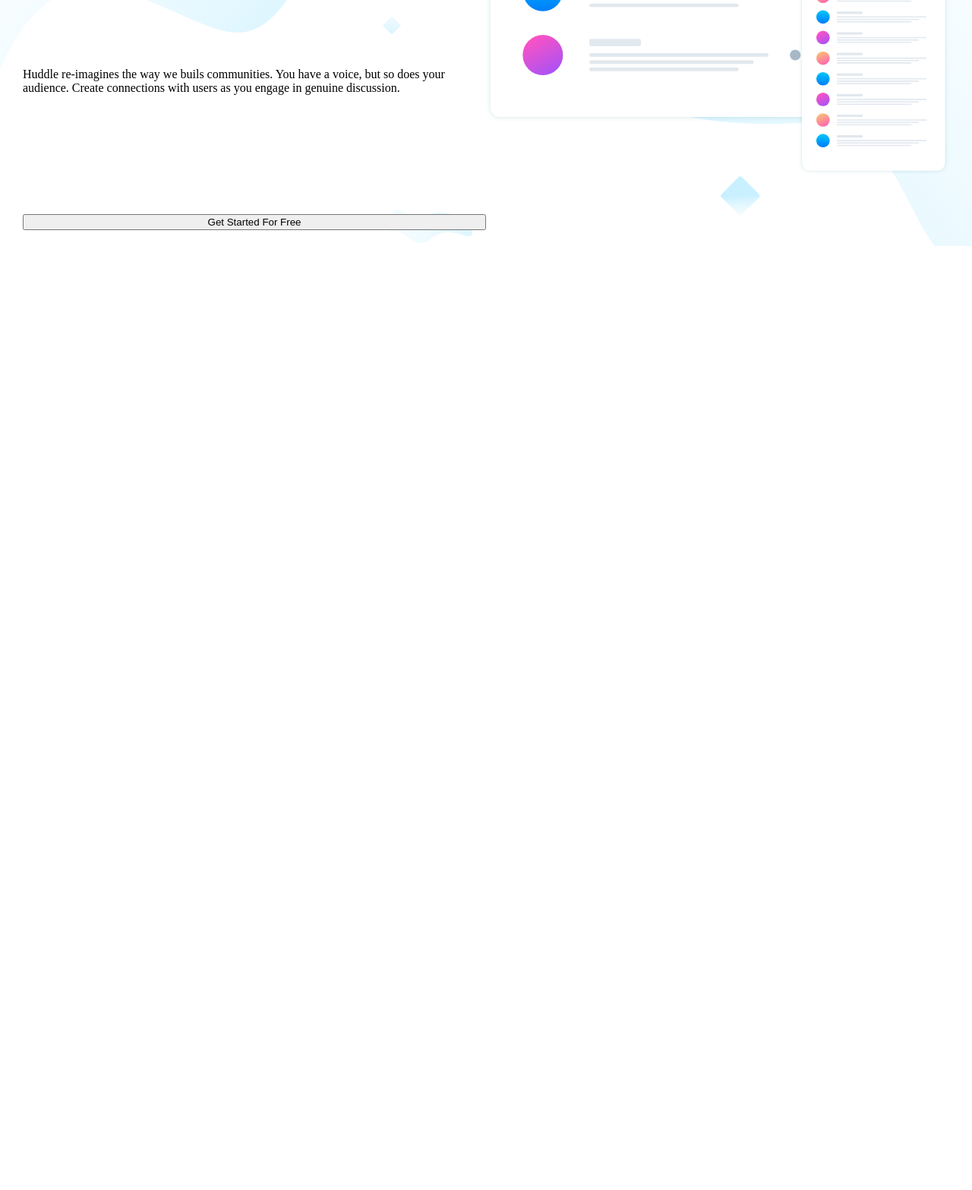
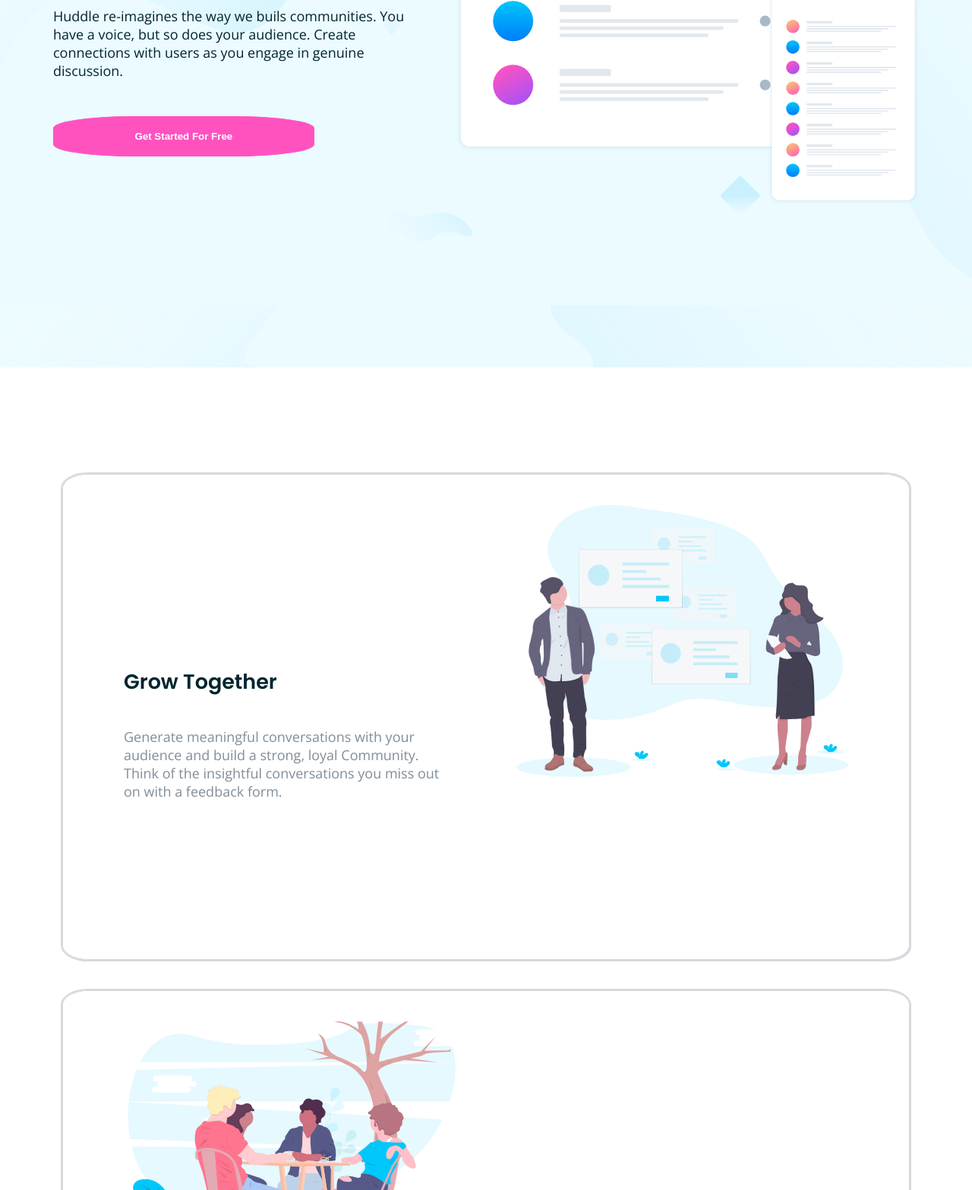
Before and after one commit to ecoderP/Responsive-Landing-Page-Task-Zuri-Team, a plain HTML site: page index.html in a window 1280 px wide. Shown: the part 316-1883 px from the top of the page at 76% size. Before the commit the page ends 800 px from the top, so only its background shows below. Drawn offline with nearby package versions, Linux system fonts and the light colour scheme.

Commit message:
More commit

```diff
--- a/index.html
+++ b/index.html
@@ -5,6 +5,7 @@
     <meta http-equiv="X-UA-Compatible" content="IE=edge">
     <meta name="viewport" content="width=device-width, initial-scale=1.0">
     <title>Huddle Landing Page</title>
+    <link href="https://fonts.googleapis.com/css2?family=Open+Sans:ital,wght@0,400;0,700;1,400;1,700&family=Poppins:wght@600&display=swap" rel="stylesheet">
     <link rel="shortcut icon" href="img/favicon-32x32.png" type="image/x-icon">
     <link rel="stylesheet" href="style.css">
 </head>
@@ -14,9 +15,9 @@
             <nav class="logo">
                 <img src="img/logo.svg" alt="Huddle Logo">
             </nav>
-            <button id="try-free-btn">Try It Free</button>
+            <button href="#" class="try-free-btn">Try It Free</button>
         </nav>
-        <section class="section hero-section">
+        <section class="hero-section">
             <div class="hero-box hero-left-box">
                 <h1>Build The Community Your Fans Will Love</h1>
                 <p>Huddle re-imagines the way we buils communities. You have a voice, but so does your audience.
@@ -30,10 +31,51 @@
         </section>
     </header>
     <main>
+        <section class="section grow-together">
+            <div class="left-box">
+                <h2>Grow Together</h2>
+                <p>Generate meaningful conversations with your audience and build a strong, loyal Community.
+                    Think of the insightful conversations you miss out on with a feedback form.
+                </p>
+            </div>
+            <div class="right-box">
+                <img src="img/illustration-grow-together.svg" alt="Grow together illustration">
+            </div>
+        </section>
+        <section class="section flowing-conversations">
+            <div class="left-box">
+                <img src="img/illustration-flowing-conversation.svg" alt="flowing conversation illustration">
+            </div>
+            <div class="right-box">
+                <h2>Flowing Conversations</h2>
+                <p>You wouldn't paginate a conversation in real life, so why do it online? Our threads have just-in-time loading for a more natural flow.</p>
+            </div>
+        </section>
+        <section class="section your-users">
+            <div class="left-box">
+                <h2>Your Users</h2>
+                <p>It takes no time at all to integrate Huddle with your app's authentication solution.
+                    This means, once signed in to your app, your users can start chatting immediately.
+                </p>
+            </div>
+            <div class="right-box">
+                <img src="img/illustration-your-users.svg" alt="">
+            </div>
+        </section>
 
     </main>
     <footer>
-
+        <div>
+            <h3>Ready To Build Your Community?</h3>
+            <button>Get Started For Free</button>
+        </div>
+        <div>
+            <div></div>
+            <div></div>
+            <div></div>
+            <div></div>
+        </div>
+        <p>&copy copyright 2018 Huddle. All rights reserved.</p>
     </footer>
 </body>
 </html>
--- a/style.css
+++ b/style.css
@@ -10,11 +10,24 @@ body {
     width: 100%;
     margin: 0;
     padding: 0;
+    font-size: 18px;
+    font-family: 'Open Sans', sans-serif;
+    font-weight: 400;
+}
+h1, h2, h3, h4, h5, h6 {
+    color: hsl(192, 100%, 9%);
+    font-family: 'Poppins', sans-serif;
+    font-weight: 600;
+}
+p {
+    color: hsl(208, 11%, 55%);
 }
 header {
     width: 100%;
-    height: 80vh;
+    height: 100vh;
+    padding: 20px;
     background: url('img/bg-hero-desktop.svg');
+    background-color: hsl(193, 100%, 96%);
 }
 nav {
     width: 100%;
@@ -24,11 +37,16 @@ nav {
     justify-content: space-between;
 }
 nav img {
-    width: 170px;
+    width: 200px;
     height: auto;
 }
 nav button {
-    width: 100px;
+    width: 200px;
+    font-weight: 700;
+    border: 1px solid #fff;
+    border-radius: 30%;
+    box-shadow: 1px 1px hsl(193, 100%, 96%);
+    cursor: pointer;
 }
 
 /*Hero Section*/
@@ -39,14 +57,74 @@ nav button {
     display: flex;
 }
 .hero-box {
-    width: 50%;
+    /*width: 50%;*/
+    padding: 20px;
     overflow: hidden;
 }
 .hero-left-box {
-    display: flex;
-    flex-direction: column;
-    justify-content: space-around;
+    width: 45%;
+    padding-top: 70px;
+    padding-right: 20px;
+}
+.hero-left-box p {
+    color: hsl(192, 100%, 9%);
+}
+.hero-left-box button {
+    width: 70%;
+    margin-top: 30px;
+    padding: 18px 20px 18px 20px;
+    color: #fff;
+    font-weight: 700;
+    background-color: hsl(322, 100%, 66%);
+    border: 1px solid hsl(322, 100%, 66%);
+    border-radius: 30%;
+    outline: none;
+    cursor: pointer;
+}
+.hero-right-box {
+    width: 55%;
 }
 .hero-right-box img {
     width: 100%;
 }
+
+/*Main section styles*/
+main {
+    width: 100%;
+    margin-top: 120px;
+    padding: 20px;
+}
+
+.section {
+    width: 90%;
+    height: 80vh;
+    margin: auto;
+    margin-bottom: 40px;
+    padding: 40px 80px 0 80px;
+    border: 1px solid hsl(208, 11%, 85%);
+    border-radius: 3%;
+    outline: hsl(208, 11%, 85%) solid 2px;
+    box-shadow: 2px 2px hsl(208, 11%, 85%);
+    display: flex;
+}
+.section div {
+    width: 50%;
+    overflow: none;
+}
+.section .left-box {
+    padding-right: 40px;
+}
+.section .right-box {
+    padding-left: 40px;
+}
+.section div img {
+    width: 100%;
+}
+
+.grow-together .left-box,
+.flowing-conversations .right-box,
+.your-users .left-box {
+    display: flex;
+    flex-direction: column;
+    justify-content: center;
+}
```
